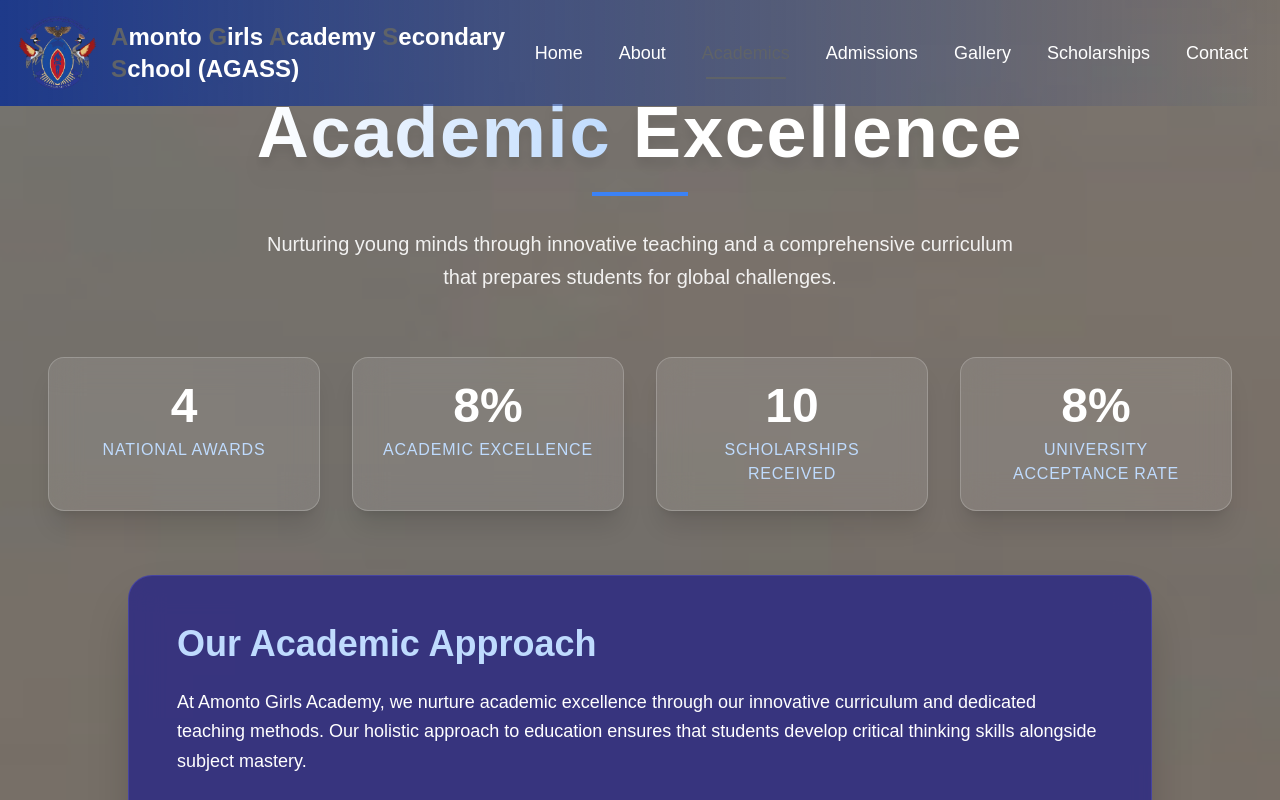
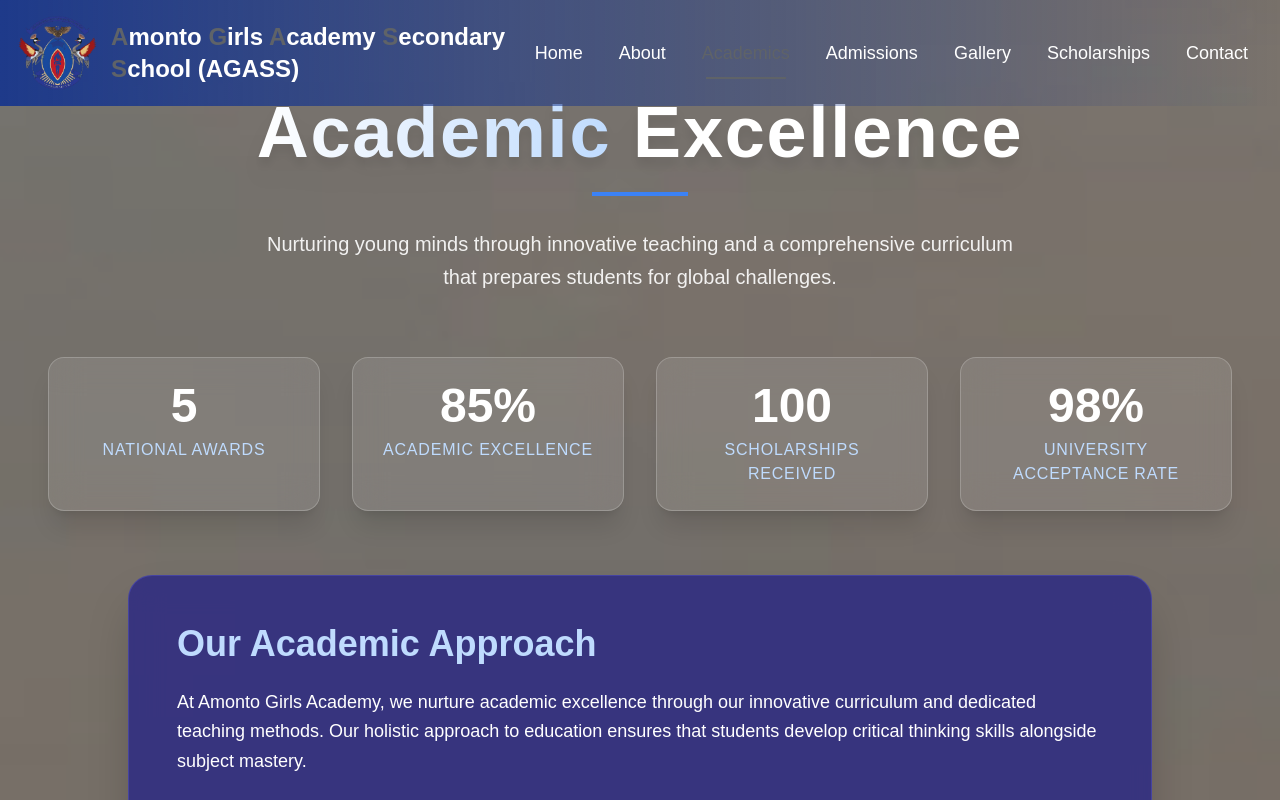
Before and after one commit to Thonpeter/amonto, a Next.js app: page /academics in a window 1280 px wide. Shown: the top 800 px of the page. Built offline with nearby package versions, Linux system fonts and the light colour scheme.

Commit message:
modified:   app/academics/page.js

```diff
--- a/app/academics/page.js
+++ b/app/academics/page.js
@@ -12,12 +12,12 @@ export default function Academics() {
   ];
 
   // Stats counter animation
-  const [stats, setStats] = useState([
-    { label: "National Awards", value: 0, target: 42 },
-    { label: "Academic Excellence", value: 0, target: 95 },
-    { label: "Scholarships Received", value: 0, target: 127 },
-    { label: "University Acceptance Rate", value: 0, target: 98 }
-  ]);
+  const stats = [
+    { label: "National Awards", value: 5, target: 5 }, // Hardcoded value
+    { label: "Academic Excellence", value: 85, target: 85 }, // Hardcoded value
+    { label: "Scholarships Received", value: 100, target: 100 }, // Hardcoded value
+    { label: "University Acceptance Rate", value: 98, target: 98 } // Hardcoded value
+  ];
 
   // Auto-rotate testimonials
   useEffect(() => {
@@ -26,27 +26,6 @@ export default function Academics() {
     }, 5000);
     return () => clearInterval(interval);
   }, [testimonials.length]);
-
-  // Animate stats counting up
-  useEffect(() => {
-    const interval = setInterval(() => {
-      let allDone = true;
-      setStats(prevStats =>
-        prevStats.map(stat => {
-          if (stat.value < stat.target) {
-            allDone = false;
-            return {
-              ...stat,
-              value: Math.min(stat.value + Math.ceil(stat.target / 30), stat.target)
-            };
-          }
-          return stat;
-        })
-      );
-      if (allDone) clearInterval(interval);
-    }, 50);
-    return () => clearInterval(interval);
-  }, []);
 
   return (
     <div
@@ -321,6 +300,7 @@ export default function Academics() {
 
         {/* Academic Resources Section */}
         <div className="mt-16 grid grid-cols-1 md:grid-cols-3 gap-8 px-6 sm:px-12">
+
         {/* Modern Library Project */}
         <div className="bg-blue-900/90 rounded-2xl p-8 shadow-xl border border-blue-500/30 transform transition-all duration-300 hover:scale-105">
           <div className="w-16 h-16 bg-blue-500/30 rounded-full flex items-center justify-center mb-6 text-2xl">📚</div>
@@ -374,7 +354,7 @@ export default function Academics() {
               className="px-8 py-4 bg-white/10 backdrop-blur-sm border border-white/30 text-white text-lg font-semibold rounded-full shadow-lg hover:bg-white/20 transition-all duration-300"
               aria-label="Schedule a Visit"
             >
-              Schedule a Visit
+
             </a>
           </div>
         </div>
```
